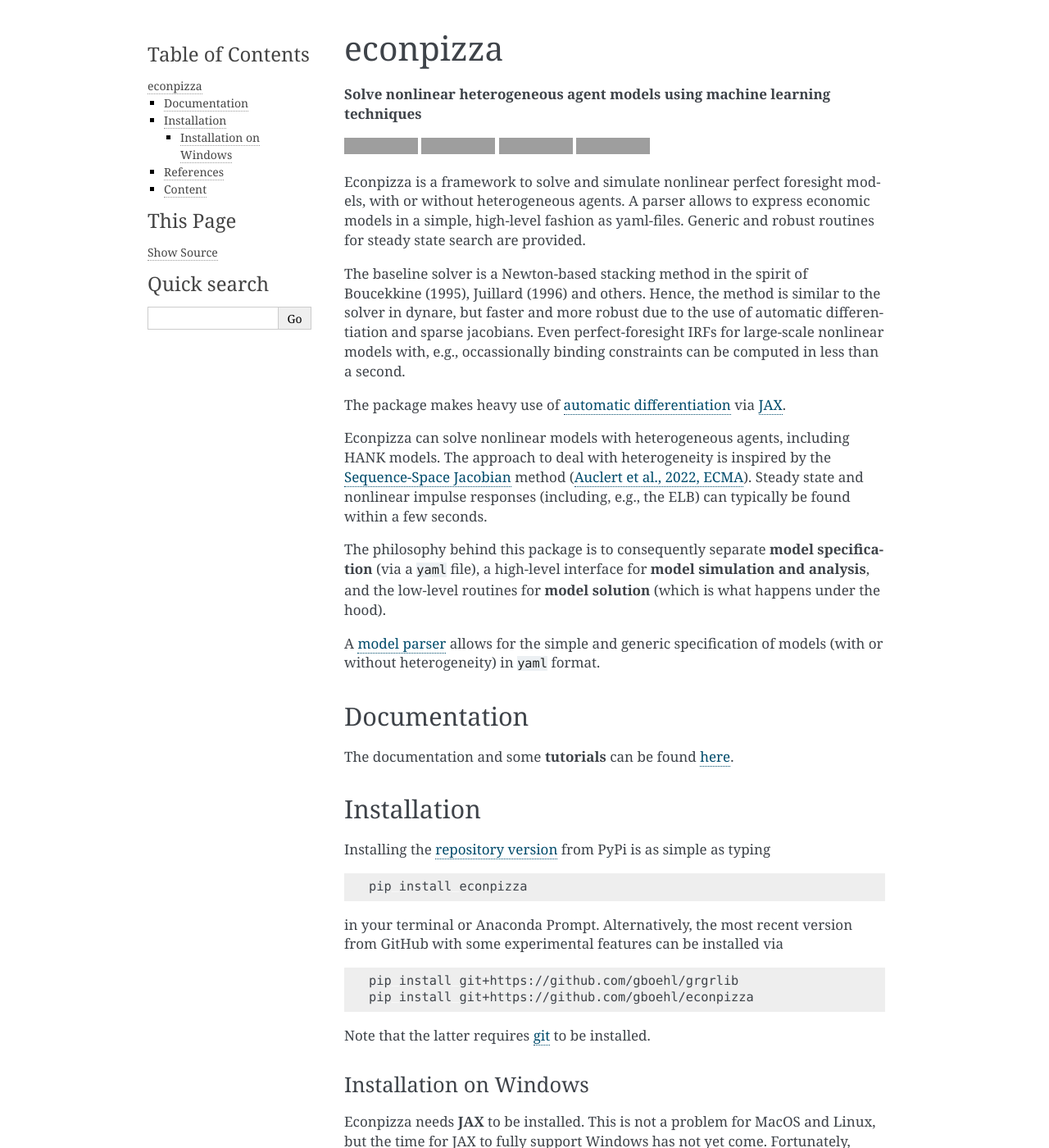
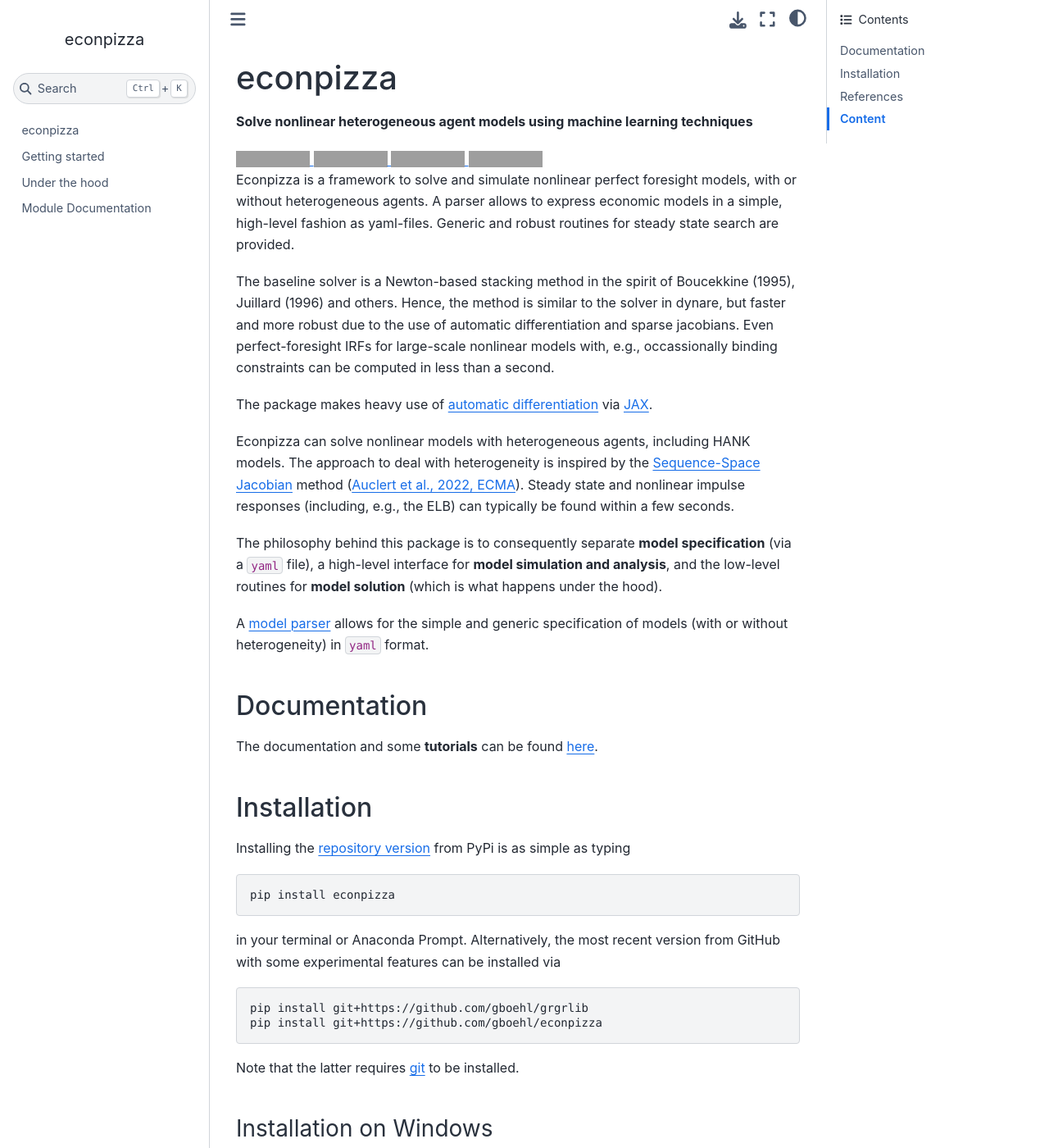
Before and after one commit to gboehl/econpizza, a Sphinx documentation site: the page built from docs/index.rst, in a window 1280 px wide and 1400 px high. Shown: the whole window at 82% size. Built offline with Sphinx 7.4.7 and the Sphinx Book theme 1.1.4, drawn with Linux system fonts in a browser that asks for light colours; pages that are not in the unit, such as notebooks, are missing from menus; some of the changed text lies outside the part shown; grey boxes are pictures that could not be loaded.

Commit message:
change html theme

```diff
--- a/docs/conf.py
+++ b/docs/conf.py
@@ -10,11 +10,11 @@
 # add these directories to sys.path here. If the directory is relative to the
 # documentation root, use os.path.abspath to make it absolute, like shown here.
 #
+from econpizza import __version__
 import os
 import sys
 sys.path.insert(0, os.path.abspath('..'))
 
-from econpizza import __version__
 
 # -- Project information -----------------------------------------------------
 
@@ -53,11 +53,25 @@
 
 
 # -- Options for HTML output -------------------------------------------------
-
-# The theme to use for HTML and HTML Help pages.  See the documentation for
-# a list of builtin themes.
-#
-html_theme = 'alabaster'
+html_theme = "sphinx_book_theme"
+html_copy_source = True
+html_show_sourcelink = True
+html_sourcelink_suffix = ""
+html_title = "econpizza"
+html_static_path = ["_static"]
+html_theme_options = {
+    "path_to_docs": "docs",
+    "repository_url": "https://github.com/gboehl/econpizza",
+    "repository_branch": "main",
+    "launch_buttons": {
+        "binderhub_url": "https://mybinder.org",
+        "notebook_interface": "classic",
+    },
+    "use_edit_page_button": True,
+    "use_issues_button": True,
+    "use_repository_button": True,
+    "use_download_button": True,
+}
 
 # Add any paths that contain custom static files (such as style sheets) here,
 # relative to this directory. They are copied after the builtin static files,
```
